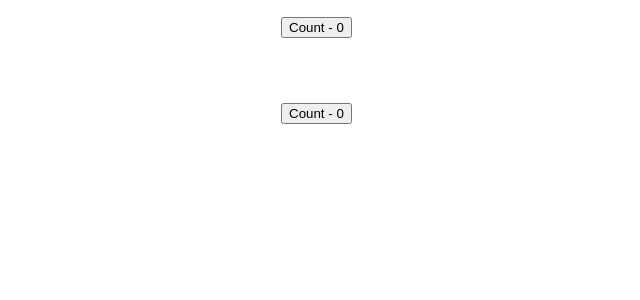
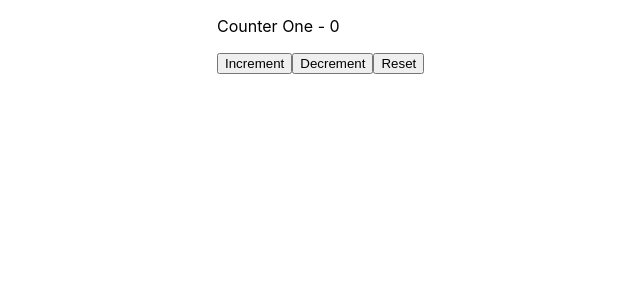
Before and after one commit to alchemist09/react-hooks-fun, a React (Create React App) app: page / in a window 1280 px wide. Shown: the top 300 px of the page, without its empty margins (39-679 px from the left). Built offline with nearby package versions, Linux system fonts and the light colour scheme.

Commit message:
Renders the CounterOne component within the App component

```diff
--- a/src/App.js
+++ b/src/App.js
@@ -1,12 +1,10 @@
 import React from 'react';
-import DocTitleOne from './components/CustomHooks/DocTitleOne';
-import DocTitleTwo from './components/CustomHooks/DocTitleTwo';
+import CounterOne from './components/CustomHooks/CounterOne';
 
 function App() {
   return (
     <div >
-      <DocTitleOne />
-      <DocTitleTwo />
+      <CounterOne />
     </div>
   );
 }
```
